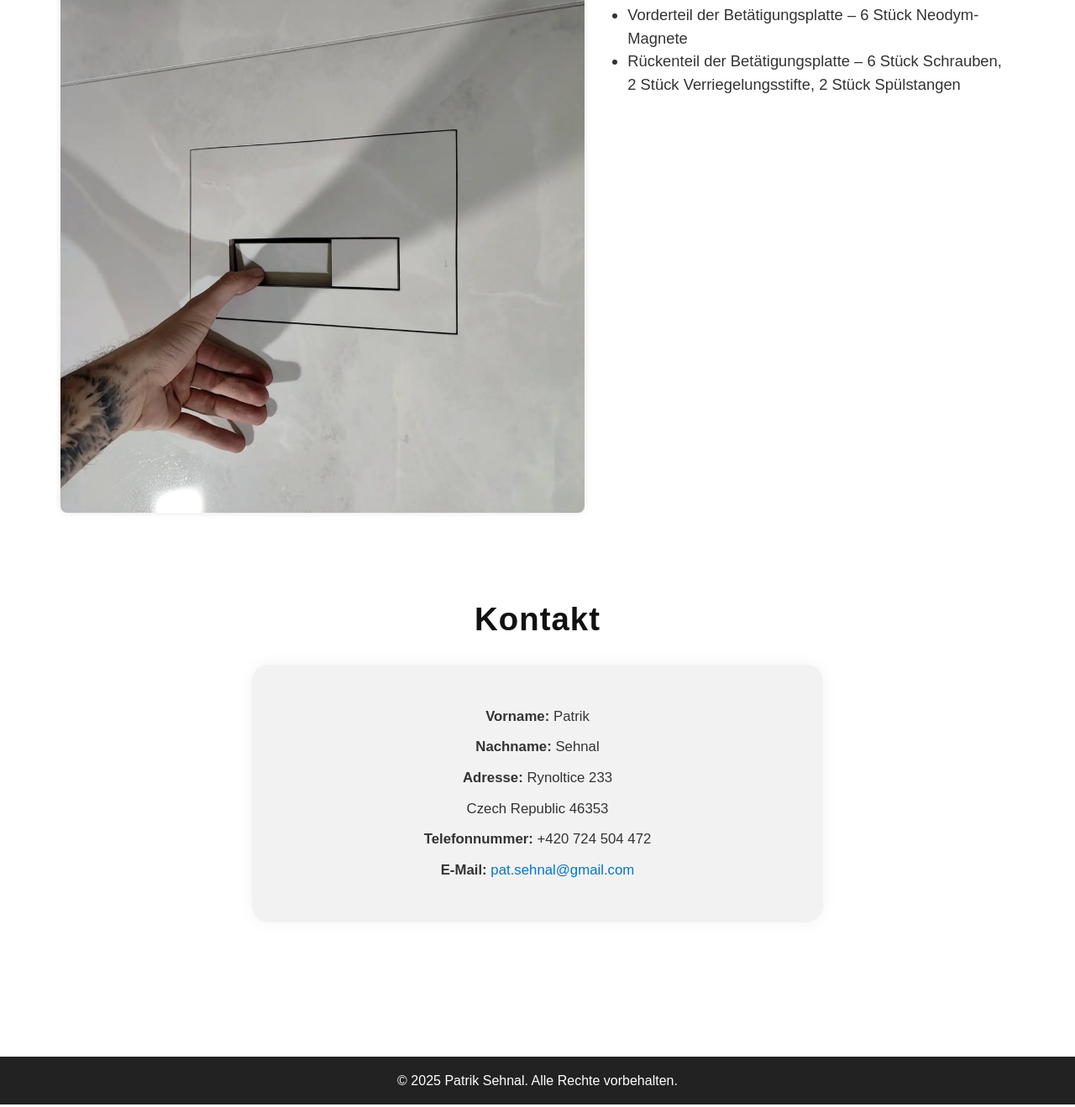
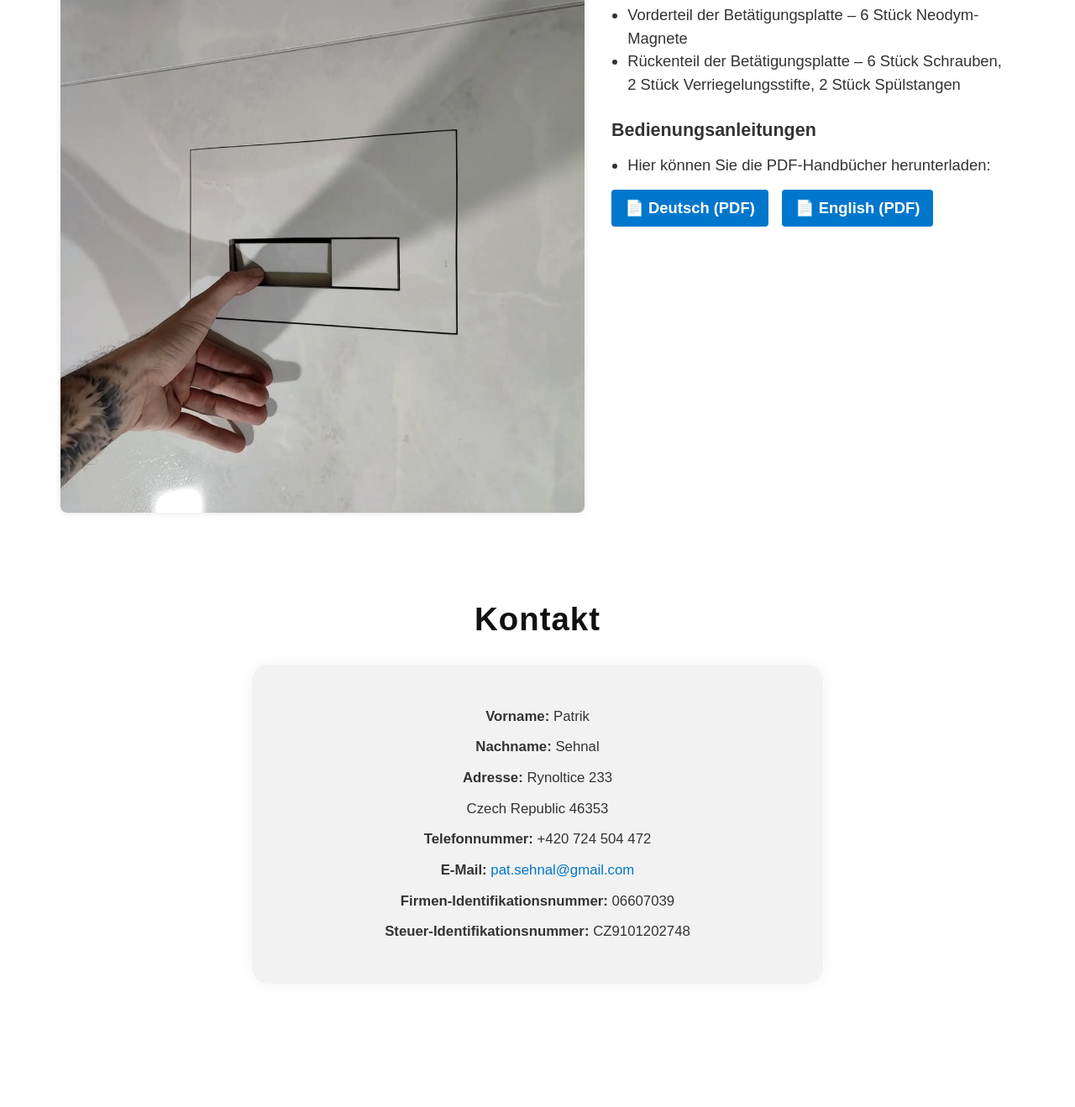
Before and after one commit to adamlenco/PatrikSehnal, a plain HTML site: page index.html in a window 1280 px wide. Shown: the part 2399-3718 px from the top of the page at 84% size. Drawn offline with Linux system fonts and the light colour scheme.

Commit message:
Update index.html

```diff
--- a/index.html
+++ b/index.html
@@ -30,7 +30,7 @@
         <h2>Designrevolution für Fliesenleger – Verdeckte Spültaste unter der Fliese</h2>
         <p>Willkommen in der Zukunft des Badezimmerdesigns! Unsere verdeckte Spültaste unter der Fliese revolutioniert Ästhetik und Funktionalität.</p>
         <p>Keine sichtbaren Elemente, keine Kompromisse – nur ein makellos klares Erscheinungsbild, das die Eleganz Ihres Badezimmers unterstreicht.</p>
-        <a href="https://www.ebay.de/itm/396653933553" target="_blank" rel="noopener noreferrer">🛒 Jetzt auf eBay kaufen</a>
+        <a href="https://www.ebay.com/str/patriksehnal?_trksid=p4429486.m3561.l161211" target="_blank" rel="noopener noreferrer">🛒 Jetzt auf eBay kaufen</a>
       </div>
 
       <div class="slider">
@@ -71,7 +71,7 @@
         </ul>
 
         <p>Entdecken Sie den neuen Standard für Eleganz und Funktionalität – mit unserer verdeckten Spültaste gestalten Sie ein Badezimmer, das auf den ersten Blick überzeugt.</p>
-        <a href="https://www.ebay.de/itm/396653933553?itmmeta=01JZTVRKGMKS6B97VE16EDSV0Y&hash=item5c5a6ab3f1:g:7AQAAeSwb1doM4Rp" target="_blank" rel="noopener noreferrer">👉 Entdecken Sie unser Sortiment und bringen Sie modernes Design in jedes Detail!</a>
+        <a href="https://www.ebay.com/str/patriksehnal?_trksid=p4429486.m3561.l161211" target="_blank" rel="noopener noreferrer">👉 Entdecken Sie unser Sortiment und bringen Sie modernes Design in jedes Detail!</a>
 
         <h3>Beschreibung</h3>
         <p>Dieses Produkt dient als Ersatz für das originale Geberit-Betätigungsplatte der Modellreihe Sigma. Ihre WC-Betätigungsplatte erhält dadurch ein großartiges Aussehen und passt sich perfekt dem umliegenden Fliesenbild an.</p>
@@ -92,6 +92,17 @@
           <li>Vorderteil der Betätigungsplatte – 6 Stück Neodym-Magnete</li>
           <li>Rückenteil der Betätigungsplatte – 6 Stück Schrauben, 2 Stück Verriegelungsstifte, 2 Stück Spülstangen</li>
         </ul>
+
+        <h3>Bedienungsanleitungen</h3>
+        <ul>
+          <li>Hier können Sie die PDF-Handbücher herunterladen:</li>
+        </ul>
+        <div class="manual-links">
+          <a href="./deutsche Anleitung mit Bildern.PDF" target="_blank" rel="noopener noreferrer">📄 Deutsch (PDF)</a>
+          <a href="./deutsche Anleitung mit Bildern.PDF" target="_blank" rel="noopener noreferrer">📄 English (PDF)</a>
+        </div>
+
+
       </div>
     </div>
 
@@ -106,6 +117,8 @@
       <p><strong>Adresse:</strong> Rynoltice 233<p>Czech Republic 46353</p>
       <p><strong>Telefonnummer:</strong> +420 724 504 472</p>
       <p><strong>E-Mail:</strong> <a href="mailto:pat.sehnal@gmail.com">pat.sehnal@gmail.com</a></p>
+      <p><strong>Firmen-Identifikationsnummer:</strong> 06607039</p>
+      <p><strong>Steuer-Identifikationsnummer:</strong> CZ9101202748</p>
     </div>
   </div>
 </section>
```
